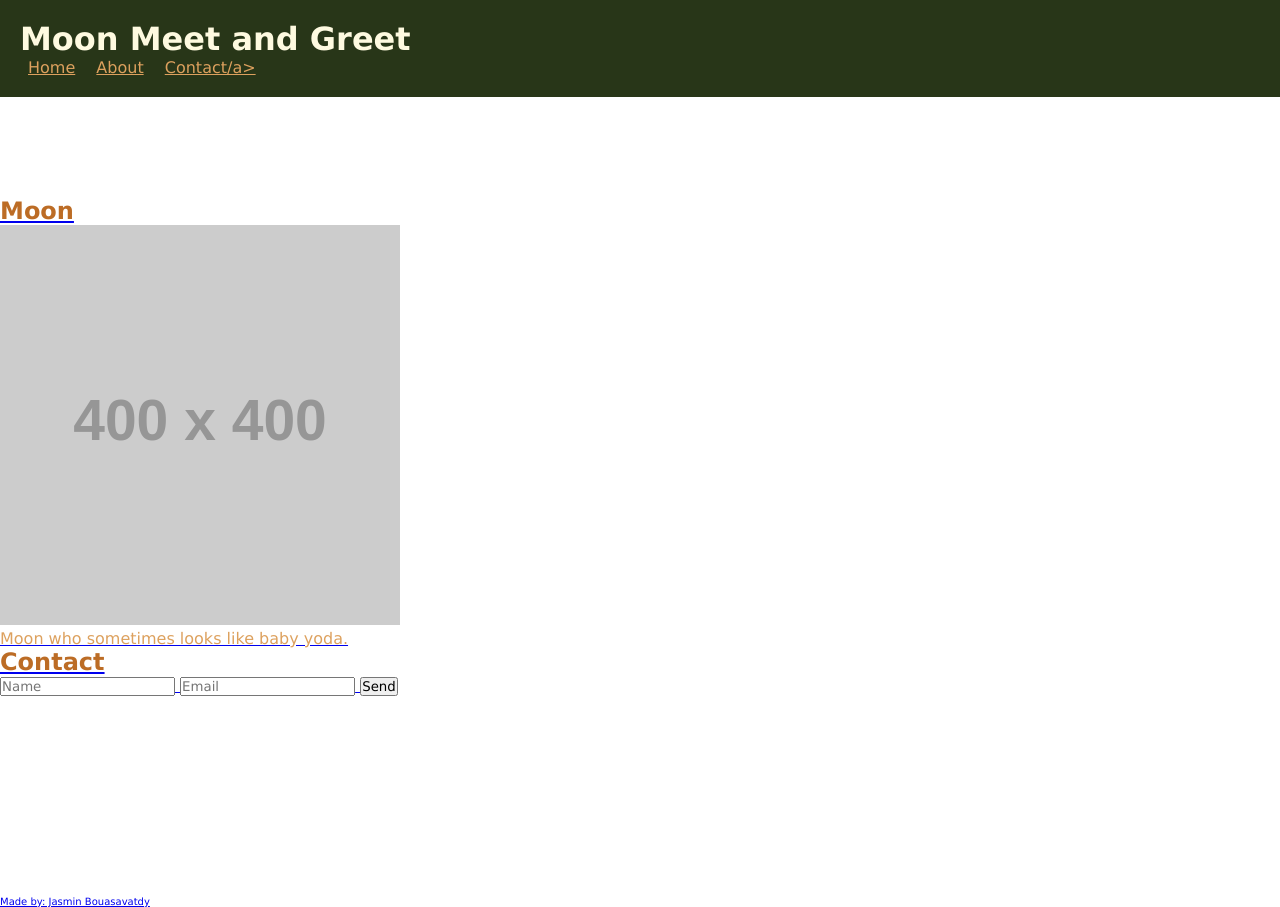
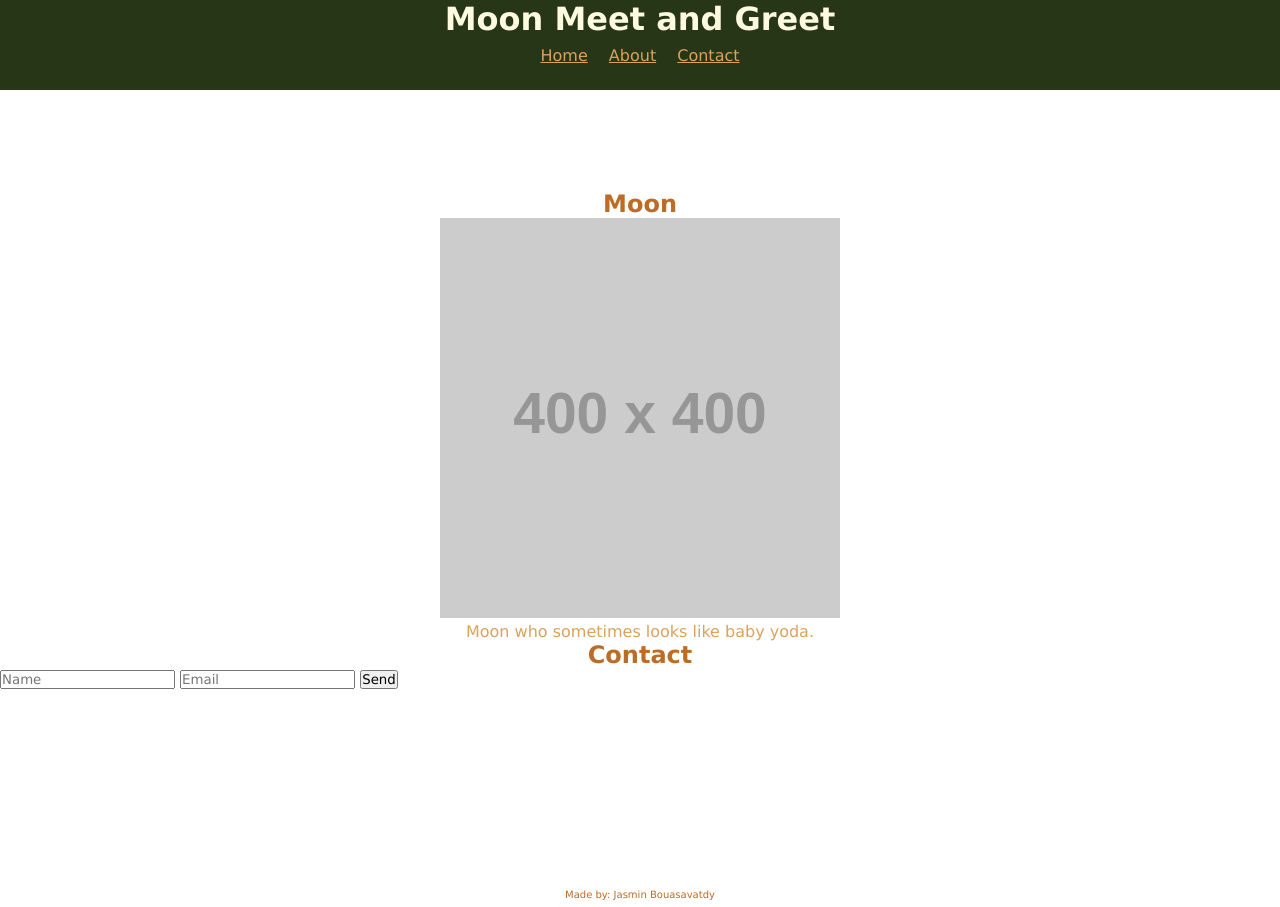
Before and after one commit to jasminbouasavatdy/mini_project_1, a plain HTML site: page index.html in a window 1280 px wide. Drawn offline with Linux system fonts and the light colour scheme; placeholder pictures from the web are drawn by us.

Commit message:
fixed header and nav

```diff
--- a/index.html
+++ b/index.html
@@ -13,7 +13,7 @@
         <nav>
             <a href="#">Home</a>
             <a href="#">About</a>
-            <a href="#">Contact/a>
+            <a href="#">Contact</a>
         </nav>
     </header>
     <main>
--- a/style.css
+++ b/style.css
@@ -8,31 +8,42 @@ html, * {
 }
 
 header{
+    text-align: center;
     background-color: #283618;
+    height: 90px;
     color: #fefae0;
     padding: 20px
+    position: fixed;
+    top: 0%;
+    width: 100%;
 }
 
 nav  a {
+    display: inline-block;
+    text-align: center;
     color: #dda15e;
     margin: 8px;
 }
+
 main {
     margin-top: 100px;
 }
 
 h2 {
+    text-align: center;
     color:#bc6c25
 }
 
-img {
-    border
+figure{
+    text-align:center ;
 }
+
 figcaption {
     color:#dda15e
 }
 
 footer {
+    text-align: center;
     margin-top: 200px;
     font-size: 10px;
     color:#bc6c25
```
